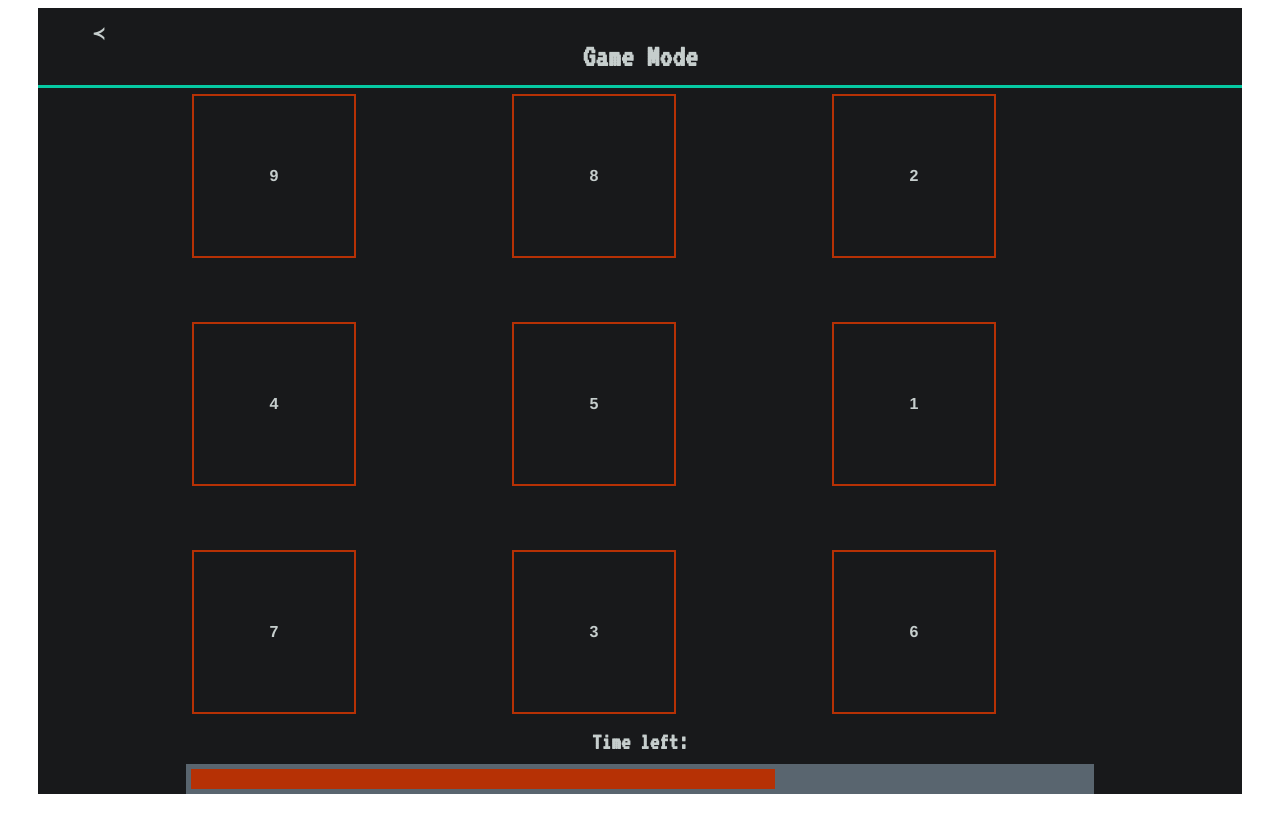
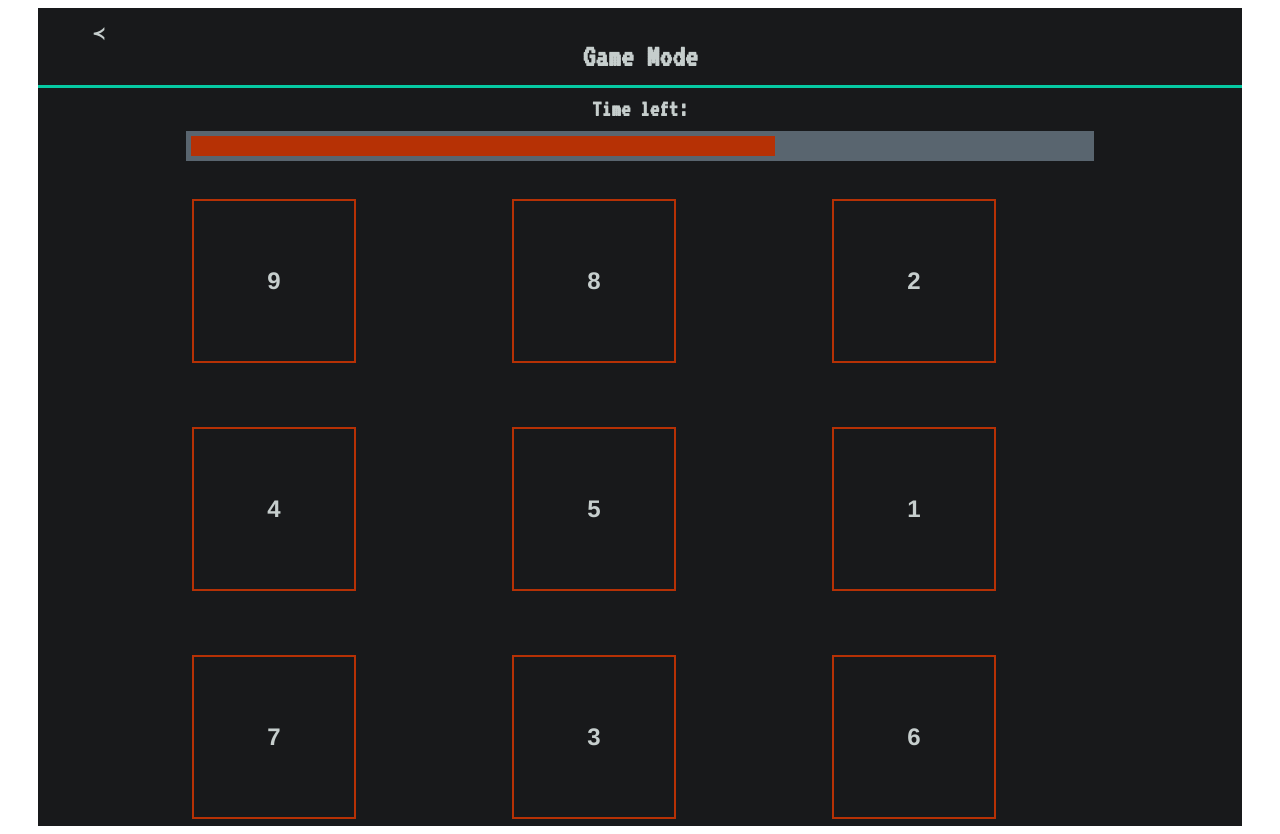
Before and after one commit to hooannaeis/the-ascend, a Vue app: page /game in a window 1280 px wide. Before the commit the page ends 802 px from the top, so only its background shows below. Built offline with nearby package versions, Linux system fonts and the light colour scheme.

Commit message:
something i guess

```diff
--- a/src/components/GameResults.vue
+++ b/src/components/GameResults.vue
@@ -75,6 +75,7 @@ export default {
     if (this.gameWon) {
       const HIGHSCORE_VAR_NAME = 'localHighscores';
       let localHighscores = localStorage.getItem(HIGHSCORE_VAR_NAME);
+      this.username = localStorage.getItem('username');
       this.secondsPassed = this.calculateTotalSeconds();
       if (localHighscores) {
         let lhArray = localHighscores.split(',');
@@ -112,6 +113,7 @@ export default {
     async handleNewHighscore() {
       if (this.username) {
         this.storeHighscoreTime();
+        localStorage.setItem('username', this.username);
         this.deleteSlowestHighscore();
         this.formSuccess = 'Good job, you made it to the global leaderboard';
         this.formError = false;
--- a/src/components/PopPill.vue
+++ b/src/components/PopPill.vue
@@ -26,19 +26,19 @@ export default {
   methods: {
     tryPop(pressedDigit) {
       if (pressedDigit === this.currentDigit) {
+        this.setNextLevel();
         this.isSuccess = true;
         setTimeout(() => {
           this.isSuccess = false;
-        }, 150);
+        }, 100);
 
         this.popDigit(pressedDigit);
-        this.setNextLevel();
       } else {
         this.failedTry();
         this.isFail = true;
         setTimeout(() => {
           this.isFail = false;
-        }, 150);
+        }, 100);
       }
     },
     ...mapActions(['setNextLevel', 'popDigit', 'failedTry'])
@@ -59,17 +59,18 @@ export default {
   justify-content: center;
   align-items: center;
   font-weight: 900;
+  font-size: 1.5rem;
   border: 2px solid $warning-color;
   cursor: pointer;
   transition: all 0.2s ease-in-out;
 
   &--fail {
     background: $warning-color;
-    transform: scale(1.3);
+    transform: scale(1.5);
   }
   &--success {
     background: $accent-color;
-    transform: scale(0.7);
+    transform: scale(0.5);
   }
 }
 </style>
--- a/src/components/Timer.vue
+++ b/src/components/Timer.vue
@@ -58,6 +58,7 @@ export default {
   position: relative;
   background: $background-middle;
   padding: 5px;
+  margin-bottom: 2rem;
 
   & > span {
     display: block;
--- a/src/store/index.js
+++ b/src/store/index.js
@@ -1,6 +1,6 @@
 import Vue from 'vue';
 import Vuex from 'vuex';
-import firebase from 'firebase';
+import firebase from 'firebase/app';
 import 'firebase/firestore';
 import * as getters from './getters';
 import * as actions from './actions';
--- a/src/views/Game.vue
+++ b/src/views/Game.vue
@@ -3,10 +3,10 @@
     <div class="game__container">
       <h1>Game Mode</h1>
       <div class="game__container--running" v-if="gameRunning">
+        <Timer class="timer__container"/>
         <div class="digit__conainer">
           <PopPill v-for="(pillDigit, index) in shuffledArray" :key="index" :digit="pillDigit"></PopPill>
         </div>
-        <Timer class="timer__container"/>
       </div>
       <div v-else class="game__container--over">
         <GameResults />
@@ -44,7 +44,7 @@ export default {
   &--running {
     display: grid;
     justify-content: center;
-    grid-template-areas: 'digits' 'timer';
+    grid-template-areas: 'timer' 'digits';
   }
 }
 
```
